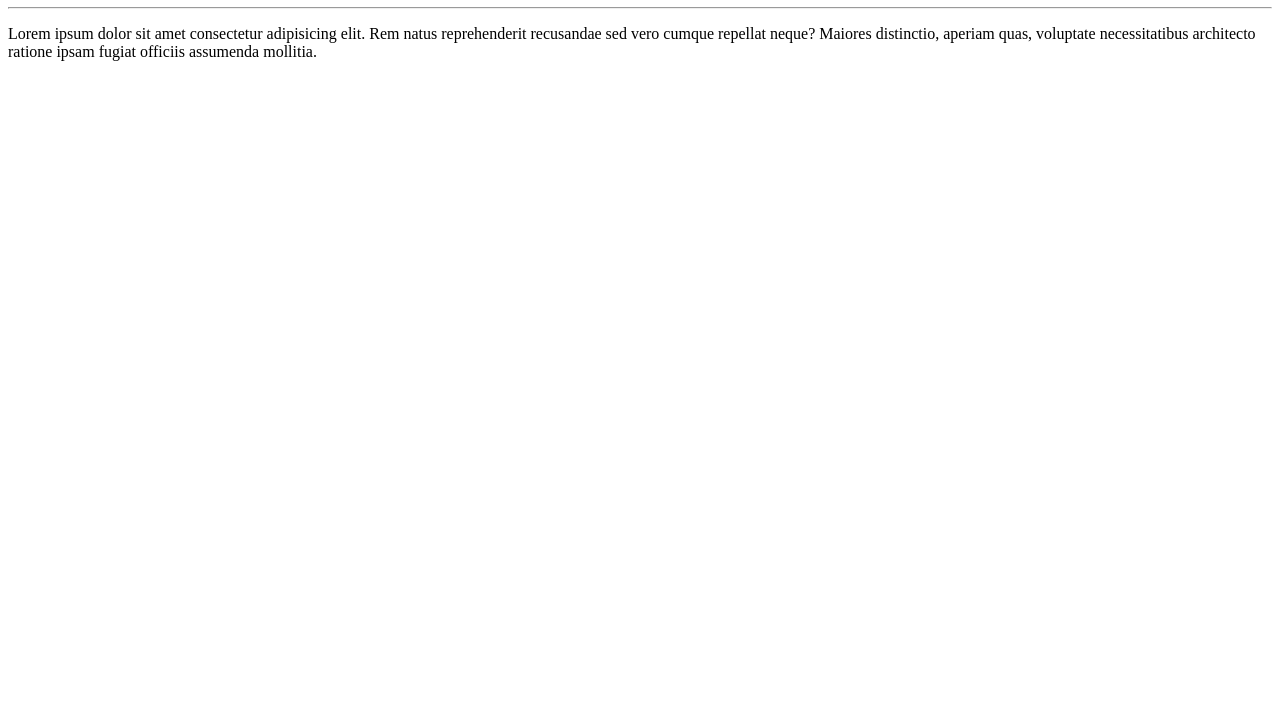
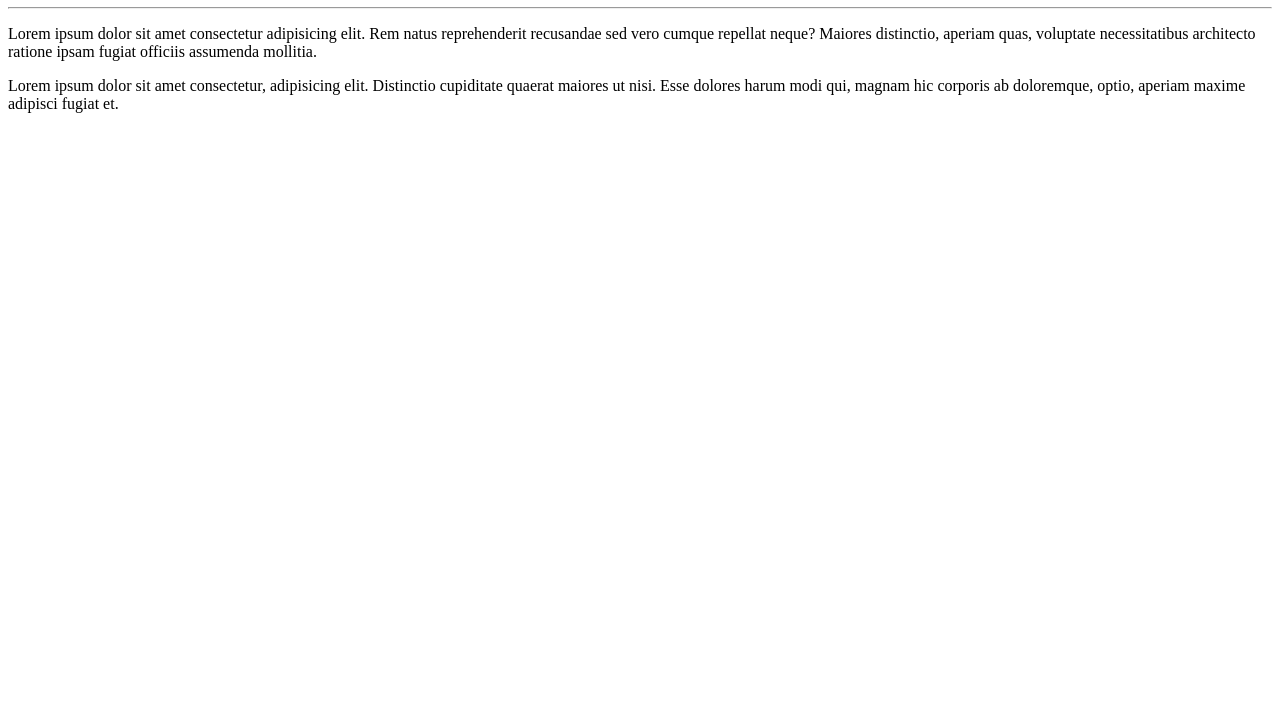
Before and after one commit to JonathanLAlves/Ola-Mundo, a plain HTML site: page site-exemplo/index.html in a window 1280 px wide. Shown: the part 73-800 px from the top of the page. Drawn offline with Linux system fonts and the light colour scheme.

Commit message:
Adicionei um parágrafo

```diff
--- a/site-exemplo/index.html
+++ b/site-exemplo/index.html
@@ -9,5 +9,7 @@
     <h1>olá, Mundo!</h1>
     <hr>
     <p>Lorem ipsum dolor sit amet consectetur adipisicing elit. Rem natus reprehenderit recusandae sed vero cumque repellat neque? Maiores distinctio, aperiam quas, voluptate necessitatibus architecto ratione ipsam fugiat officiis assumenda mollitia.</p>
+
+    <p>Lorem ipsum dolor sit amet consectetur, adipisicing elit. Distinctio cupiditate quaerat maiores ut nisi. Esse dolores harum modi qui, magnam hic corporis ab doloremque, optio, aperiam maxime adipisci fugiat et.</p>
 </body>
 </html>
```
